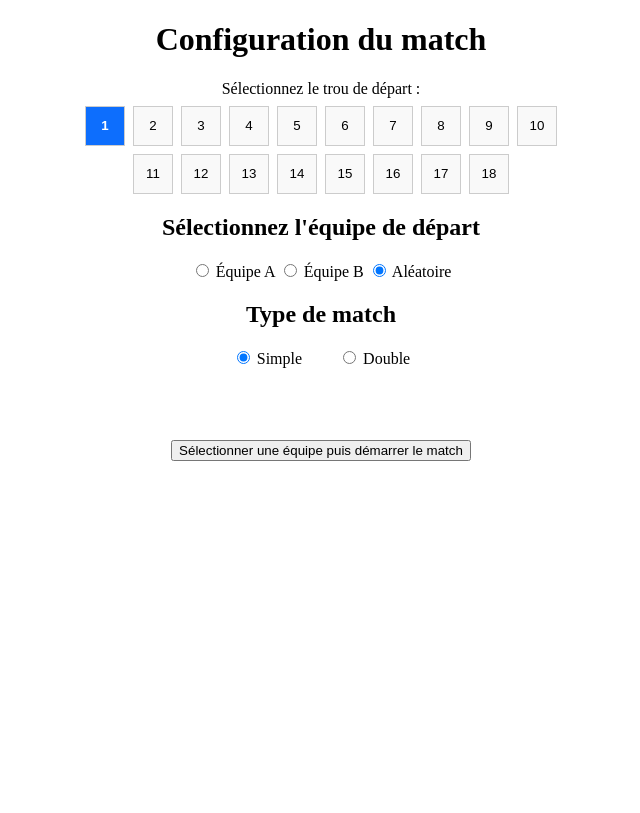
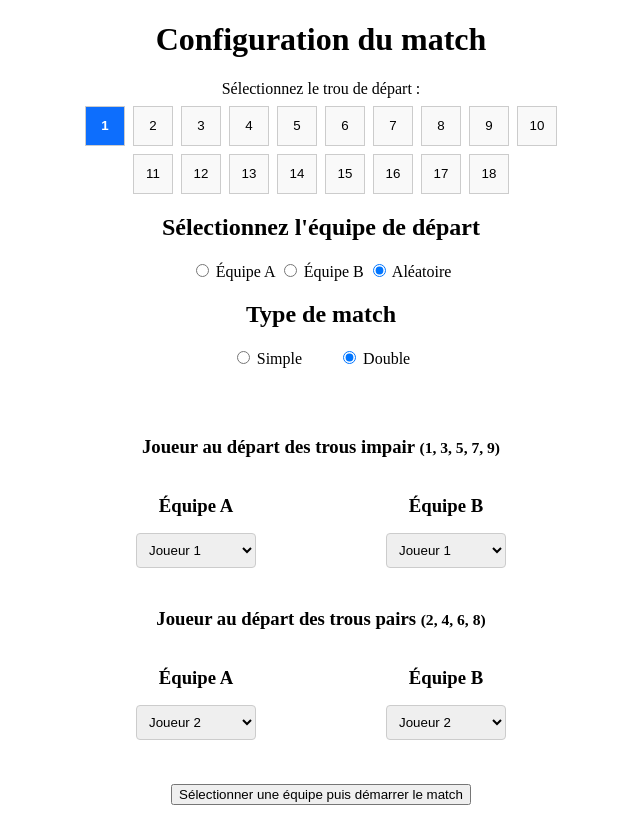
Before and after one commit to genuinegreg/ftdgc, a Nuxt app: page / in a window 1280 px wide. Shown: the whole page, without its empty margins (319-959 px from the left). Built offline with nearby package versions, Linux system fonts and the light colour scheme.

Commit message:
config des joueur au depart en double

```diff
--- a/pages/index.vue
+++ b/pages/index.vue
@@ -29,18 +29,20 @@
     <div class="match-type">
       <h2>Type de match</h2>
       <label>
-        <input type="radio" v-model="matchType" value="simple" checked /> Simple
+        <input type="radio" :value="MatchType.Simple" v-model="matchType" /> Simple
       </label>
       <label>
-        <input type="radio" v-model="matchType" value="double" /> Double
+        <input type="radio" :value="MatchType.Double" v-model="matchType" /> Double
       </label>
     </div>
 
     <br><br>
 
     <!-- Section de sélection des joueurs pour le double -->
-    <div v-if="matchType === 'double'" class="starting-players">
-      <h2>Joueurs au départ du trou {{ startHole }}</h2>
+    <div v-if="matchType === MatchType.Double" class="starting-players">
+      <h3>
+        Joueur au départ des trous {{ isStartHoleEven ? 'pair' : 'impair' }} <small>({{ fiveHoles.join(', ') }})</small>
+      </h3>
       <div class="team-players">
         <div>
           <h3>Équipe A</h3>
@@ -54,6 +56,29 @@
           <select v-model="team2StartingPlayer">
             <option value="1">Joueur 1</option>
             <option value="2">Joueur 2</option>
+          </select>
+        </div>
+      </div>
+    </div>
+
+    <div v-if="matchType === MatchType.Double" class="starting-players">
+      <h3>
+        Joueur au départ des trous
+        {{ isStartHoleEven ? 'impairs' : 'pairs' }} <small>({{ fourHoles.join(', ') }})</small>
+      </h3>
+      <div class="team-players">
+        <div>
+          <h3>Équipe A</h3>
+          <select v-model="team1StartingPlayer">
+            <option value="2">Joueur 1</option>
+            <option value="1">Joueur 2</option>
+          </select>
+        </div>
+        <div>
+          <h3>Équipe B</h3>
+          <select v-model="team2StartingPlayer">
+            <option value="2">Joueur 1</option>
+            <option value="1">Joueur 2</option>
           </select>
         </div>
       </div>
@@ -76,7 +101,7 @@
 
 <script setup lang="ts">
 
-import { ref } from 'vue'
+import { ref, computed } from 'vue'
 import { useRouter } from 'vue-router'
 
 enum StartingTeam {
@@ -85,13 +110,28 @@ enum StartingTeam {
   Random = 'random'
 }
 
+enum MatchType {
+  Simple = 'simple',
+  Double = 'double'
+}
+
 const router = useRouter()
 const startHole = ref(1)
 const startingTeam = ref<StartingTeam>(StartingTeam.Random)
 const overlayVisible = ref(false)
-const matchType = ref('simple')
+const matchType = ref<MatchType>(MatchType.Double)
 const team1StartingPlayer = ref('1')
 const team2StartingPlayer = ref('1')
+
+const isStartHoleEven = computed(() => startHole.value % 2 === 0)
+const fiveHoles = computed(() => {
+
+  return [startHole.value, startHole.value + 2, startHole.value + 4, startHole.value + 6, startHole.value + 8]
+})
+const fourHoles = computed(() => {
+
+  return [startHole.value + 1, startHole.value + 3, startHole.value + 5, startHole.value + 7]
+})
 
 function handleStart() {
   if (!startingTeam.value) {
```
